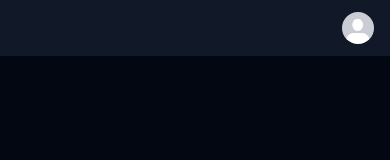
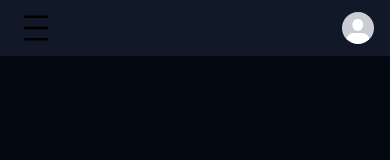
Before and after one commit to rohitkori/Contract-web-portal, a React (Vite) app in the folder Contract-web-app/: page / in a window 390 px wide. Shown: the top 160 px of the page. Built offline with nearby package versions, Linux system fonts and the light colour scheme.

Commit message:
Added hamburger icon
Signed-off-by: Rohit <kori.1@iitj.ac.in>

```diff
--- a/Contract-web-app/src/App.jsx
+++ b/Contract-web-app/src/App.jsx
@@ -1,7 +1,7 @@
 import { BrowserRouter as Router, Routes, Route } from "react-router-dom";
 // import { Toaster } from "react-hot-toast";
 import Homepage from "./components/Homepage";
-import Example from "./components/Navbar";
+import Navbar from "./components/Navbar";
 import About from "./components/About";
 import Why from "./components/Why";
 import "./App.css";
@@ -11,7 +11,7 @@ function App() {
     <>
       <Router>
         <div className="app">
-          <Example />
+          <Navbar />
           <Routes>
             <Route path="/" element={<Homepage />} />
             <Route path="/about" element={<About />} />
--- a/Contract-web-app/src/components/Navbar.jsx
+++ b/Contract-web-app/src/components/Navbar.jsx
@@ -1,13 +1,13 @@
 import { Fragment } from "react";
 import { Disclosure, Menu, Transition } from "@headlessui/react";
 import defaultProfile from "../assets/default.jpeg";
-
+import Hamburger from "../assets/hamburger.svg"
 
 function classNames(...classes) {
   return classes.filter(Boolean).join(" ");
 }
 
-export default function Example() {
+export default function Navbar() {
 
   const navigation = [
     { name: "Home", href: "/", current: true },
@@ -25,6 +25,7 @@ export default function Example() {
                 {/* Mobile menu button*/}
                 <Disclosure.Button className="inline-flex items-center justify-center rounded-md p-2 text-gray-400 hover:bg-gray-700 hover:text-white focus:outline-none focus:ring-2 focus:ring-inset focus:ring-white">
                   <span className="sr-only">Open main menu</span>
+                  <img src={Hamburger} alt="" className="w-10" />
                 </Disclosure.Button>
               </div>
               <div className="flex flex-1 items-center justify-center sm:items-stretch sm:justify-start">
```
Also changed, not shown: Contract-web-app/src/assets/hamburger.svg (added).
